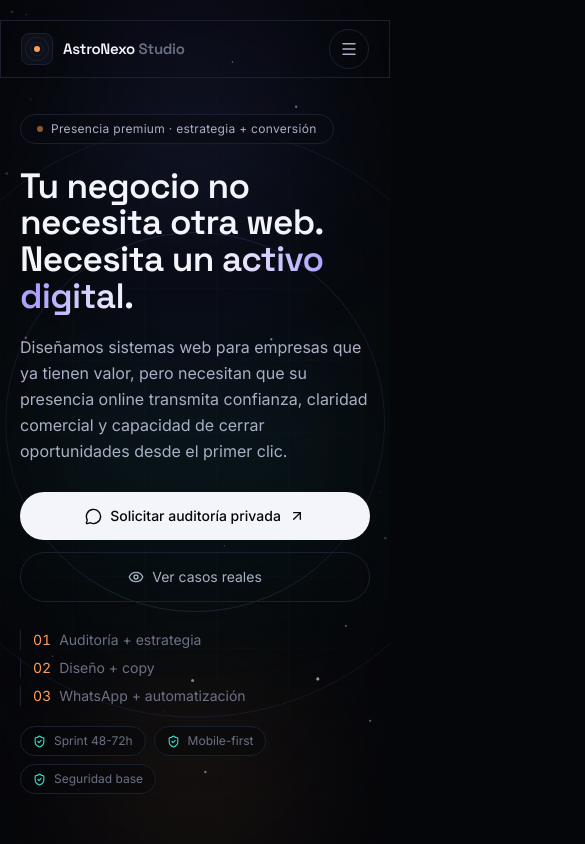
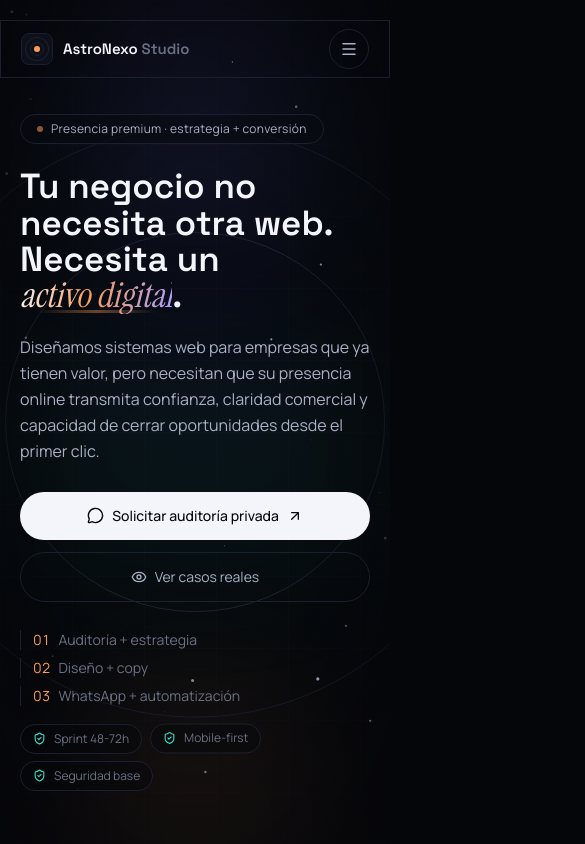
Before and after one commit to orliker/astronexo-studio, a Next.js app: page / in a window 390 px wide. Shown: the top 844 px of the page, 585 px wide, since content can reach past the window. Built offline with nearby package versions, Linux system fonts and the light colour scheme.

Commit message:
Polish premium motion and mobile layout

```diff
--- a/app/globals.css
+++ b/app/globals.css
@@ -26,6 +26,7 @@
 
   --font-display: var(--font-display);
   --font-sans: var(--font-sans);
+  --font-accent: var(--font-accent);
 
   --radius-card: 1.4rem;
 
@@ -105,7 +106,17 @@ body {
 /* Tipografía display con tracking editorial */
 .font-display {
   font-family: var(--font-display), system-ui, sans-serif;
-  letter-spacing: -0.02em;
+  letter-spacing: 0;
+}
+
+.font-accent {
+  font-family: var(--font-accent), Georgia, serif;
+  font-style: italic;
+  letter-spacing: 0;
+}
+
+.tracking-tight {
+  letter-spacing: 0;
 }
 
 /* Texto con gradiente sutil — usado con mesura */
@@ -123,6 +134,70 @@ body {
 
 .text-ember {
   color: var(--color-ember);
+}
+
+.premium-word {
+  position: relative;
+  display: inline-block;
+  font-family: var(--font-accent), Georgia, serif;
+  font-style: italic;
+  font-weight: 400;
+  letter-spacing: 0;
+  background: linear-gradient(
+    105deg,
+    var(--color-ink) 0%,
+    var(--color-ember) 46%,
+    var(--color-nebula-soft) 100%
+  );
+  -webkit-background-clip: text;
+  background-clip: text;
+  color: transparent;
+}
+
+.premium-word::after {
+  content: "";
+  position: absolute;
+  inset-inline: 0.08em;
+  bottom: 0.02em;
+  height: 0.08em;
+  border-radius: 999px;
+  background: linear-gradient(90deg, transparent, var(--color-ember), transparent);
+  opacity: 0.4;
+  transform: scaleX(0.82);
+  transform-origin: center;
+}
+
+.premium-surface {
+  background:
+    linear-gradient(180deg, rgba(255, 255, 255, 0.035), transparent 42%),
+    linear-gradient(145deg, rgba(124, 108, 255, 0.09), rgba(255, 157, 87, 0.045) 48%, rgba(9, 11, 18, 0.82));
+  box-shadow:
+    inset 0 1px 0 rgba(255, 255, 255, 0.055),
+    0 24px 90px -55px rgba(124, 108, 255, 0.75);
+}
+
+.micro-glint {
+  position: relative;
+  overflow: hidden;
+}
+
+.micro-glint::before {
+  content: "";
+  position: absolute;
+  inset-block: -60%;
+  left: -55%;
+  width: 42%;
+  transform: rotate(18deg);
+  background: linear-gradient(90deg, transparent, rgba(255, 255, 255, 0.12), transparent);
+  opacity: 0;
+  transition:
+    opacity 0.45s ease,
+    transform 0.9s ease;
+}
+
+.micro-glint:hover::before {
+  opacity: 1;
+  transform: translateX(330%) rotate(18deg);
 }
 
 /* Línea fina luminosa para separadores editoriales */
--- a/app/layout.tsx
+++ b/app/layout.tsx
@@ -1,5 +1,5 @@
 import type { Metadata, Viewport } from "next";
-import { Space_Grotesk, Inter } from "next/font/google";
+import { Instrument_Serif, Manrope, Space_Grotesk } from "next/font/google";
 import "./globals.css";
 import { SmoothScroll } from "@/components/smooth-scroll";
 
@@ -10,10 +10,18 @@ const display = Space_Grotesk({
   display: "swap",
 });
 
-const sans = Inter({
+const sans = Manrope({
   variable: "--font-sans",
   subsets: ["latin"],
   display: "swap",
+  weight: ["400", "500", "600", "700"],
+});
+
+const accent = Instrument_Serif({
+  variable: "--font-accent",
+  subsets: ["latin"],
+  display: "swap",
+  weight: ["400"],
 });
 
 const SITE_URL = "https://astronexo-studio.vercel.app";
@@ -72,7 +80,7 @@ export default function RootLayout({
   return (
     <html
       lang="es"
-      className={`${display.variable} ${sans.variable} antialiased`}
+      className={`${display.variable} ${sans.variable} ${accent.variable} antialiased`}
     >
       <body>
         <SmoothScroll>{children}</SmoothScroll>
--- a/app/page.tsx
+++ b/app/page.tsx
@@ -11,12 +11,14 @@ import { ProjectsSection } from "@/components/sections/projects";
 import { ManifestoSection } from "@/components/sections/manifesto";
 import { FinalCTA, SiteFooter } from "@/components/sections/final-cta";
 import { FloatingWhatsApp } from "@/components/floating-whatsapp";
+import { AnimePageMotion } from "@/components/anime-page-motion";
 
 export default function Home() {
   return (
     <>
       <CosmosBackdrop />
       <SiteNav />
+      <AnimePageMotion />
       <main className="relative">
         <HeroCinematic />
         <AuthorityStrip />
--- a/components/hero-cinematic.tsx
+++ b/components/hero-cinematic.tsx
@@ -87,22 +87,31 @@ function HeroContent({
       {/* ── Copy (orden 2 en mobile para que el vídeo vaya arriba) ── */}
       <div className="order-1">
         <FadeUp delay={0}>
-          <span className="inline-flex items-center gap-2 rounded-full border border-line bg-deep/60 px-4 py-1.5 text-xs tracking-wide text-ink-soft backdrop-blur">
+          <span
+            data-anime="hero-item"
+            className="inline-flex items-center gap-2 rounded-full border border-line bg-deep/60 px-4 py-1.5 text-xs tracking-wide text-ink-soft backdrop-blur"
+          >
             <span className="h-1.5 w-1.5 animate-pulse rounded-full bg-ember" />
             Presencia premium · estrategia + conversión
           </span>
         </FadeUp>
 
         <FadeUp delay={0.08}>
-          <h1 className="mt-6 font-display text-[2.2rem] font-semibold leading-[1.04] tracking-tight sm:mt-7 sm:text-5xl lg:text-[3.65rem]">
+          <h1
+            data-anime="hero-item"
+            className="mt-6 font-display text-[2.18rem] font-semibold leading-[1.04] tracking-tight sm:mt-7 sm:text-5xl lg:text-[3.65rem]"
+          >
             Tu negocio no necesita otra web.
             <br className="hidden sm:block" /> Necesita un{" "}
-            <span className="text-gradient">activo digital</span>.
+            <span className="premium-word">activo digital</span>.
           </h1>
         </FadeUp>
 
         <FadeUp delay={0.16}>
-          <p className="mt-5 max-w-xl text-pretty text-base leading-relaxed text-ink-soft sm:mt-6 sm:text-lg">
+          <p
+            data-anime="hero-item"
+            className="mt-5 max-w-xl text-pretty text-base leading-relaxed text-ink-soft sm:mt-6 sm:text-lg"
+          >
             Diseñamos sistemas web para empresas que ya tienen valor, pero
             necesitan que su presencia online transmita confianza, claridad
             comercial y capacidad de cerrar oportunidades desde el primer clic.
@@ -110,12 +119,15 @@ function HeroContent({
         </FadeUp>
 
         <FadeUp delay={0.24}>
-          <div className="mt-7 flex flex-col items-stretch gap-3 sm:mt-9 sm:flex-row sm:flex-wrap sm:items-center">
+          <div
+            data-anime="hero-item"
+            className="mt-7 flex flex-col items-stretch gap-3 sm:mt-9 sm:flex-row sm:flex-wrap sm:items-center"
+          >
             <a
               href={WHATSAPP_URL}
               target="_blank"
               rel="noopener noreferrer"
-              className="group inline-flex min-h-12 items-center justify-center gap-2 rounded-full bg-ink px-6 py-3.5 text-sm font-medium text-void transition-colors hover:bg-white sm:min-h-0 sm:justify-start sm:px-7"
+              className="micro-glint group inline-flex min-h-12 items-center justify-center gap-2 rounded-full bg-ink px-6 py-3.5 text-sm font-medium text-void transition-colors hover:bg-white sm:min-h-0 sm:justify-start sm:px-7"
             >
               <MessageCircle size={17} />
               Solicitar auditoría privada
@@ -135,7 +147,10 @@ function HeroContent({
         </FadeUp>
 
         <FadeUp delay={0.32}>
-          <div className="mt-7 grid max-w-xl grid-cols-1 gap-2 text-sm text-ink-mute sm:mt-10 sm:grid-cols-3 sm:gap-3">
+          <div
+            data-anime="hero-item"
+            className="mt-7 grid max-w-xl grid-cols-1 gap-2 text-sm text-ink-mute sm:mt-10 sm:grid-cols-3 sm:gap-3"
+          >
             {[
               "Auditoría + estrategia",
               "Diseño + copy",
@@ -155,11 +170,15 @@ function HeroContent({
         </FadeUp>
 
         <FadeUp delay={0.4}>
-          <div className="mt-5 flex flex-wrap gap-2 text-xs text-ink-mute sm:mt-8">
+          <div
+            data-anime="hero-item"
+            className="mt-5 flex flex-wrap gap-2 text-xs text-ink-mute sm:mt-8"
+          >
             {["Sprint 48-72h", "Mobile-first", "Seguridad base"].map(
               (item) => (
                 <span
                   key={item}
+                  data-anime="float-soft"
                   className="inline-flex items-center gap-2 rounded-full border border-line bg-void/35 px-3 py-1.5"
                 >
                   <ShieldCheck size={13} className="text-aurora" />
@@ -204,13 +223,13 @@ function BrandVideoFrame({
 
       <motion.div
         style={videoScale ? { scale: videoScale } : undefined}
-        className="panel-edge group relative overflow-hidden rounded-[1.6rem] shadow-[0_40px_120px_-30px_rgba(8,10,25,0.9)]"
+        className="panel-edge premium-surface group relative overflow-hidden rounded-[1.6rem] shadow-[0_40px_120px_-30px_rgba(8,10,25,0.9)]"
       >
         <div className="absolute inset-x-4 top-4 z-10 flex items-center justify-between gap-3 text-[10px] uppercase tracking-[0.18em] text-ink-soft">
-          <span className="rounded-full border border-line bg-void/55 px-3 py-1 backdrop-blur">
+          <span data-anime="float-soft" className="rounded-full border border-line bg-void/55 px-3 py-1 backdrop-blur">
             Executive cosmos
           </span>
-          <span className="rounded-full border border-ember/30 bg-ember/10 px-3 py-1 text-ember backdrop-blur">
+          <span data-anime="float-soft" className="rounded-full border border-ember/30 bg-ember/10 px-3 py-1 text-ember backdrop-blur">
             Live build
           </span>
         </div>
--- a/components/sections/authority.tsx
+++ b/components/sections/authority.tsx
@@ -41,8 +41,8 @@ export function AuthorityStrip() {
           </div>
         </Reveal>
 
-        <Reveal delay={0.1}>
-          <div className="relative overflow-hidden">
+        <Reveal delay={0.1} className="min-w-0">
+          <div className="relative max-w-full overflow-hidden">
             <div className="pointer-events-none absolute inset-y-0 left-0 z-10 w-16 bg-gradient-to-r from-deep to-transparent" />
             <div className="pointer-events-none absolute inset-y-0 right-0 z-10 w-16 bg-gradient-to-l from-deep to-transparent" />
             <motion.div
@@ -55,6 +55,7 @@ export function AuthorityStrip() {
                 return (
                   <div
                     key={`${item.label}-${index}`}
+                    data-anime="float-soft"
                     className="flex min-w-[220px] items-center gap-3 rounded-full border border-line bg-void/45 px-4 py-3"
                   >
                     <span className="grid h-9 w-9 place-items-center rounded-full border border-line bg-panel text-nebula-soft">
--- a/components/sections/deliverables.tsx
+++ b/components/sections/deliverables.tsx
@@ -84,7 +84,7 @@ export function DeliverablesSection() {
                 Lo que entregamos
                 <br />
                 no es una web. Es una{" "}
-                <span className="text-gradient">maquina de confianza</span>.
+                <span className="premium-word">maquina de confianza</span>.
               </>
             }
             intro="Cada pieza tiene una funcion: explicar, elevar, convertir o reducir friccion. Si no ayuda a vender mejor, no entra."
@@ -93,6 +93,7 @@ export function DeliverablesSection() {
           <Reveal delay={0.1}>
             <div className="panel-edge relative overflow-hidden rounded-card p-6 sm:p-7">
               <motion.div
+                data-anime="pulse-line"
                 animate={reduce ? undefined : { x: ["-10%", "10%", "-10%"] }}
                 transition={{ duration: 10, repeat: Infinity, ease: "easeInOut" }}
                 className="pointer-events-none absolute left-0 top-0 h-px w-full bg-gradient-to-r from-transparent via-aurora/70 to-transparent"
--- a/components/sections/manifesto.tsx
+++ b/components/sections/manifesto.tsx
@@ -1,7 +1,7 @@
 "use client";
 
-import { useRef } from "react";
-import { motion, useScroll, useTransform } from "framer-motion";
+import { useEffect, useRef, useState } from "react";
+import { motion, useReducedMotion, useScroll, useTransform } from "framer-motion";
 import { Reveal } from "@/components/motion-primitives";
 
 /**
@@ -10,6 +10,17 @@ import { Reveal } from "@/components/motion-primitives";
  */
 export function ManifestoSection() {
   const ref = useRef<HTMLDivElement>(null);
+  const reduce = useReducedMotion();
+  const [isMobile, setIsMobile] = useState(false);
+
+  useEffect(() => {
+    const media = window.matchMedia("(max-width: 639px)");
+    const update = () => setIsMobile(media.matches);
+    update();
+    media.addEventListener("change", update);
+    return () => media.removeEventListener("change", update);
+  }, []);
+
   const { scrollYProgress } = useScroll({
     target: ref,
     offset: ["start end", "end start"],
@@ -17,6 +28,7 @@ export function ManifestoSection() {
   const y1 = useTransform(scrollYProgress, [0, 1], [60, -60]);
   const y2 = useTransform(scrollYProgress, [0, 1], [-30, 30]);
   const glow = useTransform(scrollYProgress, [0, 0.5, 1], [0.2, 0.6, 0.2]);
+  const motionOff = reduce || isMobile;
 
   return (
     <section
@@ -35,18 +47,18 @@ export function ManifestoSection() {
           </p>
         </Reveal>
 
-        <h2 className="mt-8 font-display text-4xl font-semibold leading-[1.06] tracking-tight sm:text-6xl lg:text-[5rem]">
+        <h2 className="mt-8 font-display text-4xl font-semibold leading-[1.12] tracking-tight sm:text-6xl sm:leading-[1.06] lg:text-[5rem]">
           <Reveal>
             <span className="block">No fabricamos páginas.</span>
           </Reveal>
           <Reveal delay={0.12}>
-            <motion.span style={{ y: y1 }} className="block">
+            <motion.span style={motionOff ? undefined : { y: y1 }} className="block">
               Diseñamos{" "}
-              <span className="text-gradient">percepción</span>
+              <span className="premium-word">percepción</span>
             </motion.span>
           </Reveal>
           <Reveal delay={0.2}>
-            <motion.span style={{ y: y2 }} className="block text-ember">
+            <motion.span style={motionOff ? undefined : { y: y2 }} className="block text-ember">
               que vende.
             </motion.span>
           </Reveal>
--- a/components/sections/projects.tsx
+++ b/components/sections/projects.tsx
@@ -21,7 +21,7 @@ export function ProjectsSection() {
             <>
               Cómo se ve el trabajo
               <br />
-              cuando va <span className="text-gradient">en serio</span>.
+              cuando va <span className="premium-word">en serio</span>.
             </>
           }
           intro="Casos y previews ya publicados. Cada uno tiene una función comercial: elevar percepción, explicar mejor la oferta y acercar al visitante a una conversación real."
@@ -65,7 +65,7 @@ function ProjectCard({
     <Reveal delay={Math.min(index * 0.05, 0.28)} className={span}>
       <motion.article
         whileHover="hover"
-        className="group relative flex h-full flex-col overflow-hidden rounded-card border border-line bg-deep/60"
+        className="group relative flex h-full flex-col overflow-hidden rounded-card border border-line bg-deep/60 transition-shadow duration-500 hover:shadow-[0_28px_110px_-70px_rgba(124,108,255,0.85)]"
       >
         <a
           href={url}
--- a/package.json
+++ b/package.json
@@ -9,6 +9,7 @@
     "lint": "eslint"
   },
   "dependencies": {
+    "animejs": "^4.4.1",
     "framer-motion": "^12.39.0",
     "lenis": "^1.3.23",
     "lucide-react": "^1.16.0",
```
Also changed, not shown: components/anime-page-motion.tsx (added, +47 -0 lines), components/sections/services.tsx (+7 -4 lines), 1 other file (tests, documents, lock files or other folders).
